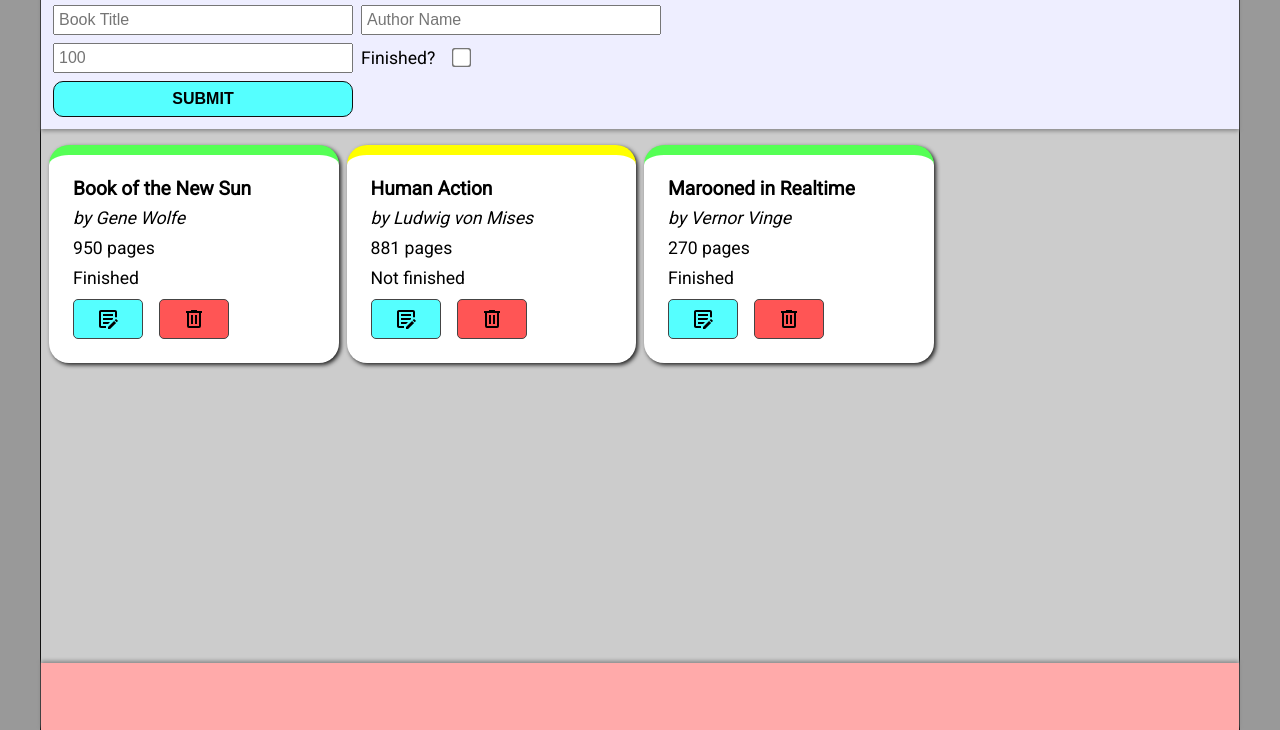
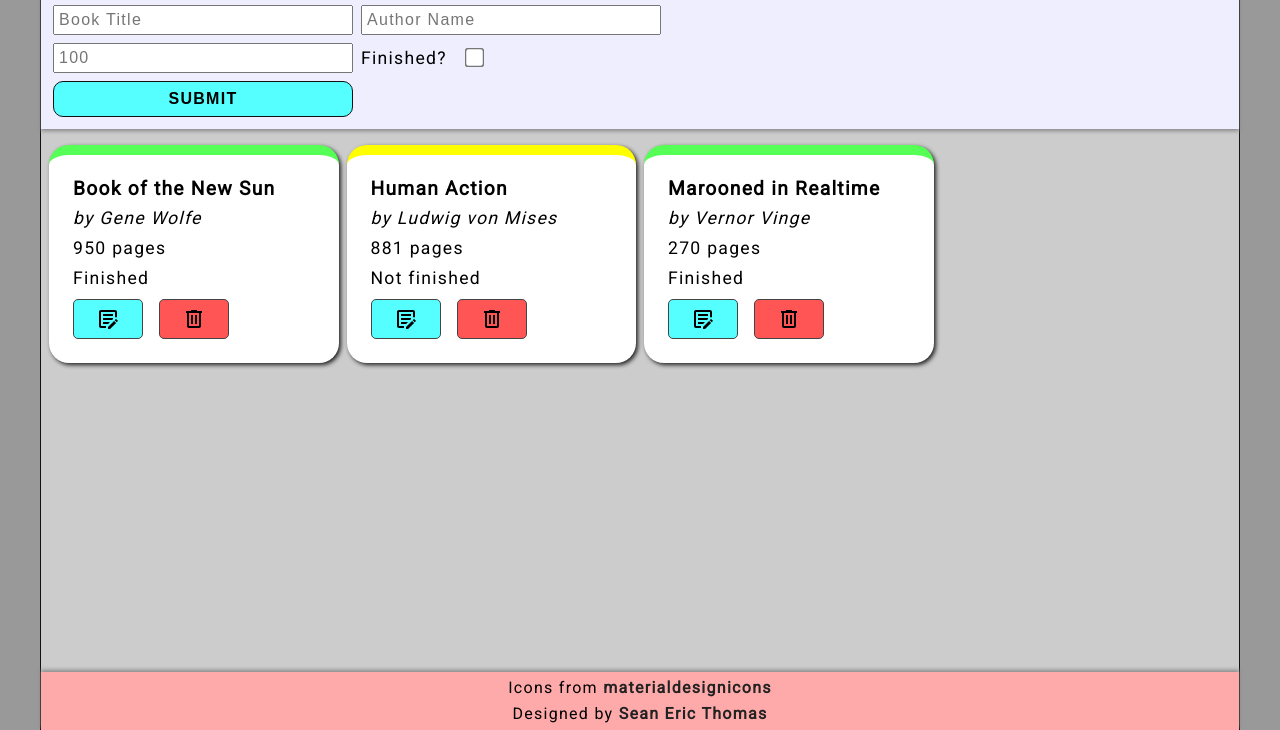
Before and after one commit to MongrelArchitect/library, a website: page index.html in a window 1280 px wide. Shown: the part 70-800 px from the top of the page. Drawn offline with Linux system fonts and the light colour scheme.

Commit message:
Style footer "attribution" section

```diff
--- a/index.html
+++ b/index.html
@@ -41,7 +41,20 @@
         </form>
       </div>
       <div class="library"></div>
-      <div class="footer"></div>
+      <div class="footer">
+        <p>
+          Icons from
+          <a target="_blank" href="https://materialdesignicons.com"
+            >materialdesignicons</a
+          >
+        </p>
+        <p>
+          Designed by
+          <a target="_blank" href="http://www.seanericthomas.com"
+            >Sean Eric Thomas</a
+          >
+        </p>
+      </div>
     </div>
     <script src="./script.js"></script>
   </body>
--- a/styles/style.css
+++ b/styles/style.css
@@ -2,11 +2,12 @@
 
 * {
   box-sizing: border-box;
+  letter-spacing: 0.08rem;
 }
 
 body {
   background: #999;
-  font-family: Roboto, serif;
+  font-family: Roboto, Helvetica, sans-serif;
   height: 100vh;
   width; 100vw;
 }
@@ -143,7 +144,7 @@ label[for="finished"] {
   border-left: 1px solid #111;
   border-right: 1px solid #111;
   display: grid;
-  grid-template: 2fr 8fr 1fr / 1fr;
+  grid-template: 2fr 8fr auto / 1fr;
   height: 100%;
   margin: auto;
   max-width: 1200px;
@@ -155,8 +156,20 @@ label[for="finished"] {
 }
 
 .footer {
+  align-items: center;
   background: #faa;
   box-shadow: 0 -2px 4px #888;
+  display: flex;
+  flex-direction: column;
+  gap: 10px;
+  justify-content: center;
+  padding: 8px;
+}
+
+.footer a {
+  color: #222;
+  text-decoration: none;
+  font-weight: bold;
 }
 
 .grayout {
```
